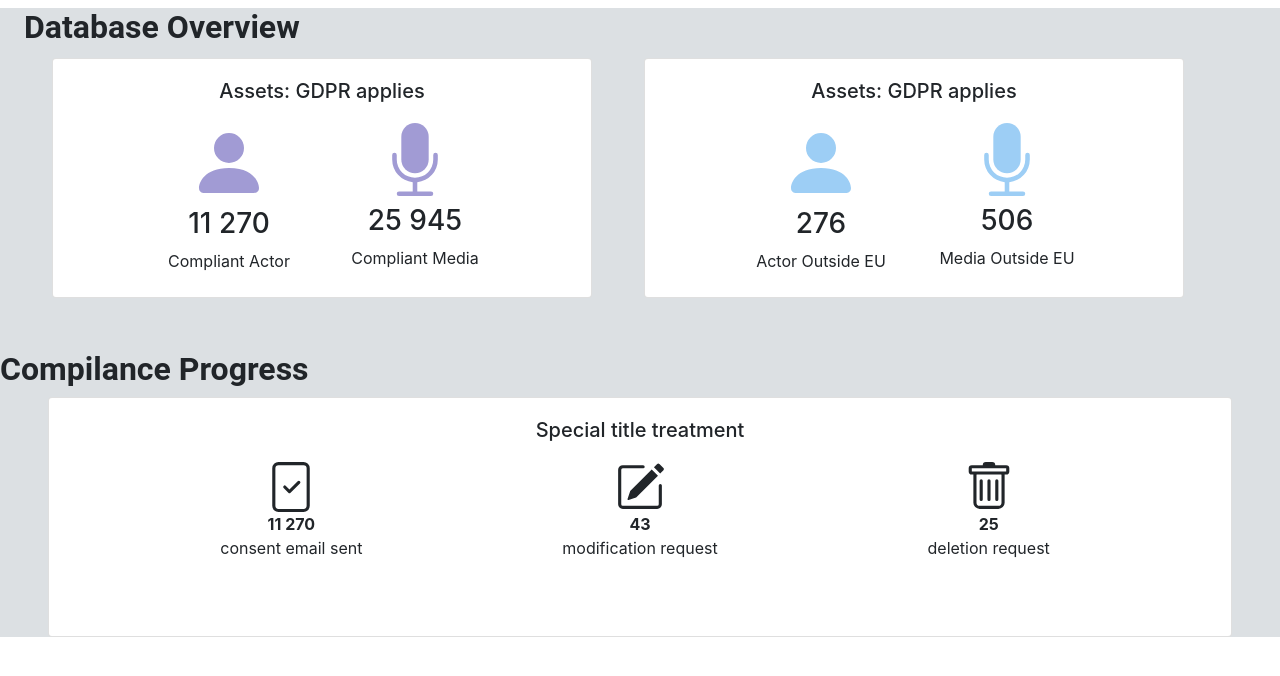
After one commit to AVANI-GAJJAR/DBI, a Django app: template templates/overview.html in a window 1280 px wide. The commit adds this page. Shown: the top 676 px of the page. Run offline with Django 4.2, Linux system fonts and the light colour scheme; the template is opened without the code that fills it, so the values that code supplies are empty; some libraries are stand-ins or nearby versions.

Commit message:
screen3 updated

```diff
--- /dev/null
+++ b/templates/overview.html
@@ -0,0 +1,135 @@
+{% extends 'base.html' %}
+{% block title %}
+Overview
+{% endblock title %}
+
+{% block body %}
+<script type="text/javascript" src="https://www.gstatic.com/charts/loader.js"></script>
+<script type="text/javascript">
+
+fuction drawchart()
+{
+    google.charts.load('current', {'packages':['corechart']});
+    google.charts.setOnLoadCallback(drawChart);
+
+    // Draw the chart and set the chart values
+    function drawChart() {
+      var data = google.visualization.arrayToDataTable([
+      ['Task', 'Hours per Day'],
+      ['Bussiness account info', 8],
+      ['Debtors', 2],
+      ['EHR Patient info', 2],
+      ['Membership', 2],
+      ['Payroll/Time Sheet', 2],
+      ['Personal account', 8]
+    ]);
+
+}
+</script>
+<div style="background-color:#DCE0E3" class="mt-2">
+
+    <div class="mt-0">
+        <h2 style="text-color:#2E3148; font-family:Roboto " class="mx-4"><b>Database Overview</b></h2>
+        <div class="row  text-center mx-5">
+        <div class="col my-1 card text-center mx-1" style="width: 30rem; height: 15rem">
+            <div class="card-body">
+            <h5 class="card-title">Assets: GDPR applies</h5>
+            <p class="card-text">
+                <div class="row  text-center mx-5">
+                <div class="col my-1  text-center mx-1" >
+                <svg xmlns="http://www.w3.org/2000/svg" width="80" height="80" fill="#A19BD4" class="bi mb-1 bi-person-fill" viewBox="0 0 16 16">
+                    <path d="M3 14s-1 0-1-1 1-4 6-4 6 3 6 4-1 1-1 1H3zm5-6a3 3 0 1 0 0-6 3 3 0 0 0 0 6z"/>
+                </svg>
+                <h3>11 270</h3>
+
+                Compliant Actor
+                </div>
+                <div class="col my-1 text-center mx-1" >
+                <svg xmlns="http://www.w3.org/2000/svg" width="80" height="73" fill="#A19BD4" class="bi mb-2 bi-mic-fill" viewBox="0 0 16 16">
+                    <path d="M5 3a3 3 0 0 1 6 0v5a3 3 0 0 1-6 0V3z"/>
+                    <path d="M3.5 6.5A.5.5 0 0 1 4 7v1a4 4 0 0 0 8 0V7a.5.5 0 0 1 1 0v1a5 5 0 0 1-4.5 4.975V15h3a.5.5 0 0 1 0 1h-7a.5.5 0 0 1 0-1h3v-2.025A5 5 0 0 1 3 8V7a.5.5 0 0 1 .5-.5z"/>
+                </svg>
+                <h3>25 945</h3>
+
+                Compliant Media
+            </div>
+
+
+
+        </div>
+
+            </p>
+
+            </div>
+        </div>
+
+        <div class="col my-1 card text-center mx-5" style="width: 30rem; height: 15rem">
+            <div class="card-body">
+                <h5 class="card-title">Assets: GDPR applies</h5>
+                <p class="card-text">
+                    <div class="row  text-center mx-5">
+                    <div class="col my-1  text-center mx-1" >
+                    <svg xmlns="http://www.w3.org/2000/svg" width="80" height="80" fill="#9DCEF5" class="bi mb-1 bi-person-fill" viewBox="0 0 16 16">
+                        <path d="M3 14s-1 0-1-1 1-4 6-4 6 3 6 4-1 1-1 1H3zm5-6a3 3 0 1 0 0-6 3 3 0 0 0 0 6z"/>
+                    </svg>
+                    <h3>276</h3>
+
+                    Actor Outside EU
+                    </div>
+                    <div class="col my-1 text-center mx-1" >
+                    <svg xmlns="http://www.w3.org/2000/svg" width="80" height="73" fill="#9DCEF5" class="bi mb-2 bi-mic-fill" viewBox="0 0 16 16">
+                        <path d="M5 3a3 3 0 0 1 6 0v5a3 3 0 0 1-6 0V3z"/>
+                        <path d="M3.5 6.5A.5.5 0 0 1 4 7v1a4 4 0 0 0 8 0V7a.5.5 0 0 1 1 0v1a5 5 0 0 1-4.5 4.975V15h3a.5.5 0 0 1 0 1h-7a.5.5 0 0 1 0-1h3v-2.025A5 5 0 0 1 3 8V7a.5.5 0 0 1 .5-.5z"/>
+                    </svg>
+                    <h3>506</h3>
+
+                    Media Outside EU
+                </div>
+            </div>
+        </div>
+    </div>
+    </div>
+
+<h2 style="text-color:#2E3148; font-family:Roboto " >
+    <div class="mt-5 "><b>Compilance Progress</b></h2>
+    <div class="card text-center mx-5" style="width: auto; height: 15rem">
+        <div class="card-body">
+        <h5 class="card-title">Special title treatment</h5>
+            <div id="chart"></div>
+        <p class="card-text">
+        <div class="row  text-center mx-5">
+            <div class="col my-1  text-center mx-1" >
+            <svg xmlns="http://www.w3.org/2000/svg" width="50" height="50" fill="currentColor" class="bi bi-file-check" viewBox="0 0 16 16">
+                <path d="M10.854 6.146a.5.5 0 0 1 0 .708l-3 3a.5.5 0 0 1-.708 0l-1.5-1.5a.5.5 0 1 1 .708-.708L7.5 8.793l2.646-2.647a.5.5 0 0 1 .708 0z"/>
+                <path d="M4 0a2 2 0 0 0-2 2v12a2 2 0 0 0 2 2h8a2 2 0 0 0 2-2V2a2 2 0 0 0-2-2H4zm0 1h8a1 1 0 0 1 1 1v12a1 1 0 0 1-1 1H4a1 1 0 0 1-1-1V2a1 1 0 0 1 1-1z"/>
+            </svg><br>
+            <b>11 270</b>
+            <br>
+            consent email sent
+            </div>
+            <div class="col my-1  text-center mx-1" >
+        <svg xmlns="http://www.w3.org/2000/svg" width="50" height="50" fill="currentColor" class="bi bi-pencil-square" viewBox="0 0 16 16">
+            <path d="M15.502 1.94a.5.5 0 0 1 0 .706L14.459 3.69l-2-2L13.502.646a.5.5 0 0 1 .707 0l1.293 1.293zm-1.75 2.456-2-2L4.939 9.21a.5.5 0 0 0-.121.196l-.805 2.414a.25.25 0 0 0 .316.316l2.414-.805a.5.5 0 0 0 .196-.12l6.813-6.814z"/>
+            <path fill-rule="evenodd" d="M1 13.5A1.5 1.5 0 0 0 2.5 15h11a1.5 1.5 0 0 0 1.5-1.5v-6a.5.5 0 0 0-1 0v6a.5.5 0 0 1-.5.5h-11a.5.5 0 0 1-.5-.5v-11a.5.5 0 0 1 .5-.5H9a.5.5 0 0 0 0-1H2.5A1.5 1.5 0 0 0 1 2.5v11z"/>
+        </svg><br>
+        <b>43</b>
+            <br>
+            modification request
+            </div>
+        <div class="col my-1  text-center mx-1" >
+        <svg xmlns="http://www.w3.org/2000/svg" width="50" height="50" fill="currentColor" class="bi bi-trash" viewBox="0 0 16 16">
+            <path d="M5.5 5.5A.5.5 0 0 1 6 6v6a.5.5 0 0 1-1 0V6a.5.5 0 0 1 .5-.5zm2.5 0a.5.5 0 0 1 .5.5v6a.5.5 0 0 1-1 0V6a.5.5 0 0 1 .5-.5zm3 .5a.5.5 0 0 0-1 0v6a.5.5 0 0 0 1 0V6z"/>
+            <path fill-rule="evenodd" d="M14.5 3a1 1 0 0 1-1 1H13v9a2 2 0 0 1-2 2H5a2 2 0 0 1-2-2V4h-.5a1 1 0 0 1-1-1V2a1 1 0 0 1 1-1H6a1 1 0 0 1 1-1h2a1 1 0 0 1 1 1h3.5a1 1 0 0 1 1 1v1zM4.118 4 4 4.059V13a1 1 0 0 0 1 1h6a1 1 0 0 0 1-1V4.059L11.882 4H4.118zM2.5 3V2h11v1h-11z"/>
+        </svg>
+        <br>
+        <b>25</b>
+            <br>
+            deletion request
+        <div>
+    </p>
+
+        </div>
+    </div>
+    </div>
+</div>
+{% endblock body %}
```
Also changed, not shown: templates/poc_result.html (+4 -4 lines).
